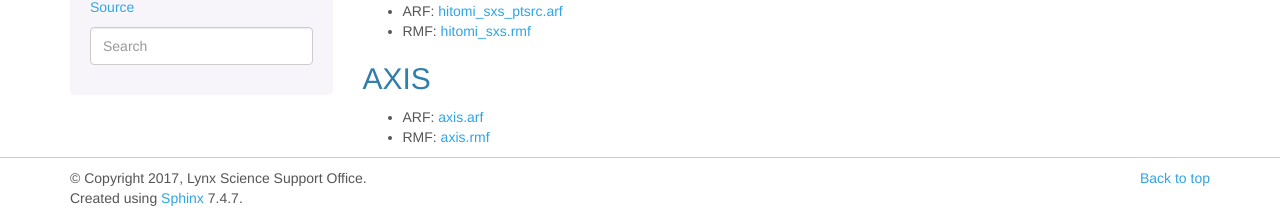
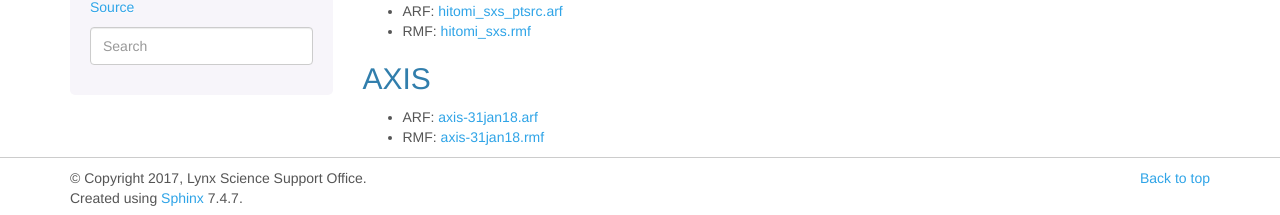
Before and after one commit to lynx-x-ray-observatory/soxs, a Sphinx documentation site: the page built from doc/source/responses.rst, in a window 1280 px wide and 900 px high, scrolled down 1567 px. Shown: the part 682-897 px from the top of the window. Built offline with Sphinx 7.4.7, drawn with Linux system fonts in a browser that asks for light colours.

Commit message:
Doc updates

```diff
--- a/doc/source/changelog.rst
+++ b/doc/source/changelog.rst
@@ -29,6 +29,8 @@ improvements.
 * A new keyword argument, ``plot_counts``, has been added to the
   :func:`~soxs.events.plot_spectrum` function which allows the counts instead of
   the count rate to be plotted.
+* The response files for the `AXIS <http://axis.astro.umd.edu>`_ mission have
+  been updated to their latest versions.
 
 Version 2.0.0
 -------------
--- a/doc/source/responses.rst
+++ b/doc/source/responses.rst
@@ -149,5 +149,5 @@ SXS
 AXIS
 ----
 
-* ARF: `axis.arf <../soxs_responses/axis.arf>`_
-* RMF: `axis.rmf <../soxs_responses/axis.rmf>`_
+* ARF: `axis-31jan18.arf <../soxs_responses/axis-31jan18.arf>`_
+* RMF: `axis-31jan18.rmf <../soxs_responses/axis-31jan18.rmf>`_
```
